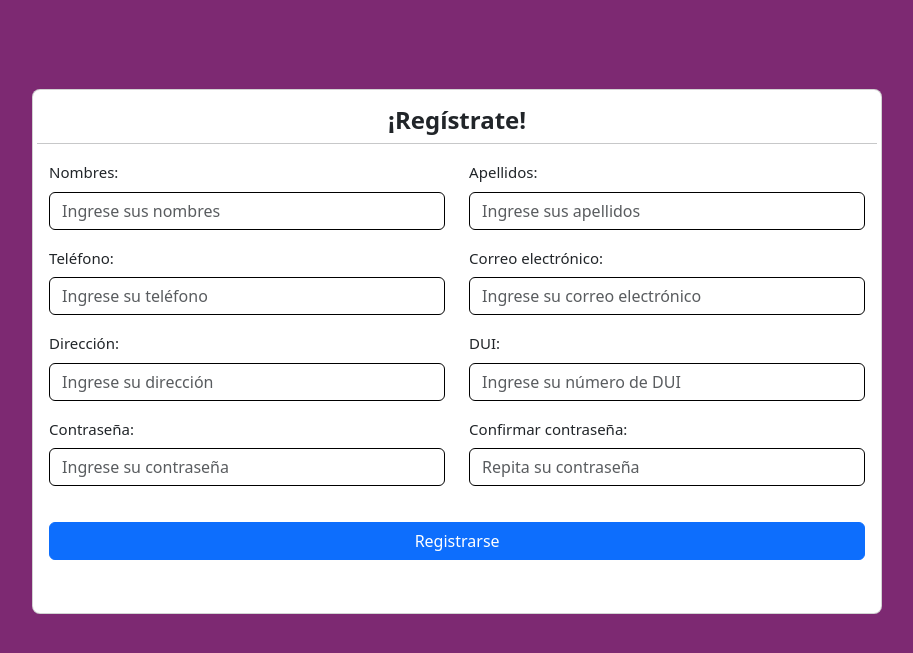
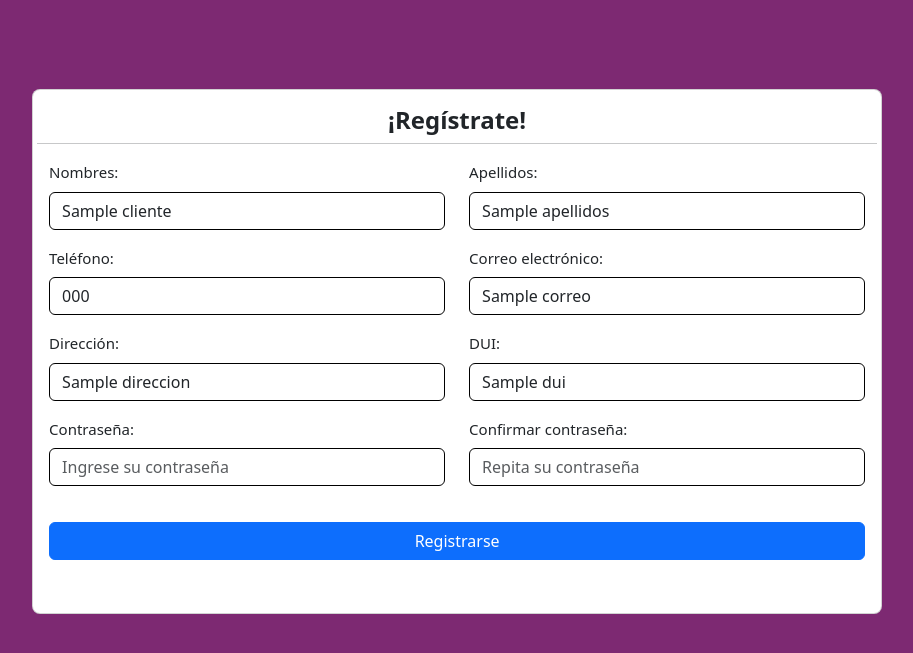
Before and after one commit to Araniva27/LaCuponera, a PHP site: template View/newClient.php in a window 1280 px wide. Shown: the part 68-721 px from the top of the page, without its empty margins (253-1166 px from the left). Run offline with PHP 8.4, Linux system fonts and the light colour scheme; the template is opened without the code that fills it: most values are stand-ins (such as "Sample title", 1, 10 or a date in 2020).

Commit message:
registro de cliente

```diff
--- a/Controller/Controller.php
+++ b/Controller/Controller.php
@@ -3,7 +3,7 @@
 abstract class Controller{
 
     public function render($view, $viewBag=array()){
-        $file = "view/public/$view";
+        $file = "View/$view";
         $file = str_replace("Controller","",$file);
         if(is_file($file)){
             extract($viewBag);
--- a/View/cabecera.php
+++ b/View/cabecera.php
@@ -1,2 +1,3 @@
-<link href="assets/css/bootstrap.min.css" rel="stylesheet">
-<link href="assets/css/styles.css" rel="stylesheet">
+<link href="/LaCuponera/View/assets/css/bootstrap.min.css" rel="stylesheet">
+<link href="/LaCuponera/View/assets/css/styles.css" rel="stylesheet">
+<script src="https://unpkg.com/sweetalert/dist/sweetalert.min.js"></script>
--- a/View/newClient.php
+++ b/View/newClient.php
@@ -4,8 +4,12 @@
     <meta charset="UTF-8">
     <meta http-equiv="X-UA-Compatible" content="IE=edge">
     <meta name="viewport" content="width=device-width, initial-scale=1.0">
+    <!--<link href="../View/assets/css/bootstrap.min.css" rel="stylesheet">-->
+    <!--<link href="<?php __DIR__?>/assets/css/bootstrap.min.css" rel="stylesheet">-->
+    <!--<link href="/LaCuponera/View/assets/css/bootstrap.min.css" rel="stylesheet">
+    <link href="/LaCuponera/View/assets/css/styles.css" rel="stylesheet">-->
     <?php
-      include 'cabecera.php'
+        include 'cabecera.php';
     ?>
     <title>Registro | La Cuponera</title>
 </head>
@@ -14,6 +18,29 @@
 </header>
 <body style="background-color: #7D2972">
     <main>
+        <?php
+        //echo __DIR__;
+            if(isset($errores)){
+
+                echo "
+                    <div class='container'>
+                        <div class='card'>
+                        <h5 class = 'text-center' style = 'margin-top:10px; margin-bottom: 0px'>¡Verificar!</h5>
+                            <div class='card-body'>
+                                <ul>
+                ";
+                           foreach($errores as $error){
+                                echo "<li>".$error."</li>";
+                           }
+                echo "
+                                </ul>
+                            </div>
+                        </div>
+                    </div>
+                ";
+            }
+
+        ?>
         <div class="container" style="height: 100%; width: 100%;">
             <div class="row justify-content-center">
                 <div class="col-md-6 col-sm-3">
@@ -28,13 +55,13 @@
                                     <div class="col-lg-6">
                                         <div class="mb-3">
                                             <label for="usuario" class="form-label" style = "font-size: 15px">Nombres:</label>
-                                            <input type="text" class="form-control inputBorder " id="nombres" name = "nombres" placeholder="Ingrese sus nombres">
+                                            <input type="text" class="form-control inputBorder " id="nombres" name = "nombres" placeholder="Ingrese sus nombres" value = "<?= isset($cliente)?$cliente['nombres']:'' ?>">
                                         </div>
                                     </div>
                                     <div class="col-lg-6">
                                         <div class="mb-3">
                                             <label for="usuario" class="form-label" style = "font-size: 15px">Apellidos:</label>
-                                            <input type="text" class="form-control inputBorder" id="apellidos" name = "apellidos" placeholder="Ingrese sus apellidos">
+                                            <input type="text" class="form-control inputBorder" id="apellidos" name = "apellidos" placeholder="Ingrese sus apellidos" value = "<?= isset($cliente)?$cliente['apellidos']:'' ?>">
                                         </div>
                                     </div>
                                 </div>
@@ -42,13 +69,13 @@
                                     <div class="col-lg-6">
                                         <div class="mb-3">
                                             <label for="usuario" class="form-label" style = "font-size: 15px">Teléfono:</label>
-                                            <input type="text" class="form-control inputBorder" id="telefono" name = "telefono" placeholder="Ingrese su teléfono">
+                                            <input type="text" class="form-control inputBorder" id="telefono" name = "telefono" placeholder="Ingrese su teléfono" value = "<?= isset($cliente)?$cliente['telefono']:'' ?>">
                                         </div>
                                     </div>
                                     <div class="col-lg-6">
                                         <div class="mb-3">
                                             <label for="usuario" class="form-label" style = "font-size: 15px">Correo electrónico:</label>
-                                            <input type="text" class="form-control inputBorder" id="correo" name = "correo" placeholder="Ingrese su correo electrónico">
+                                            <input type="text" class="form-control inputBorder" id="correo" name = "correo" placeholder="Ingrese su correo electrónico" value = "<?= isset($cliente)?$cliente['correo']:'' ?>">
                                         </div>
                                     </div>
                                 </div>
@@ -56,13 +83,13 @@
                                     <div class="col-lg-6">
                                         <div class="mb-3">
                                             <label for="usuario" class="form-label" style = "font-size: 15px">Dirección:</label>
-                                            <input type="text" class="form-control inputBorder" id="direccion" name = "direccion" placeholder="Ingrese su dirección">
+                                            <input type="text" class="form-control inputBorder" id="direccion" name = "direccion" placeholder="Ingrese su dirección" value = "<?= isset($cliente)?$cliente['direccion']:'' ?>">
                                         </div>
                                     </div>
                                     <div class="col-lg-6">
                                         <div class="mb-3">
                                             <label for="usuario" class="form-label" style = "font-size: 15px">DUI:</label>
-                                            <input type="text" class="form-control inputBorder" id="dui" name = "dui" placeholder="Ingrese su número de DUI">
+                                            <input type="text" class="form-control inputBorder" id="dui" name = "dui" placeholder="Ingrese su número de DUI" value = "<?= isset($cliente)?$cliente['dui']:'' ?>">
                                         </div>
                                     </div>
                                 </div>
@@ -93,4 +120,5 @@
         </div>
     </main>
 </body>
+
 </html>
--- a/index.php
+++ b/index.php
@@ -2,7 +2,7 @@
 
 //Incluyendo controladores
 include_once 'Controller/clientController.php';
-
+define('BASEPATH',true);
 session_start();
 $url = $_SERVER['REQUEST_URI'];
 
```
Also changed, not shown: Controller/clientController.php (+9 -1 lines), View/login.php (+12 -12 lines).
